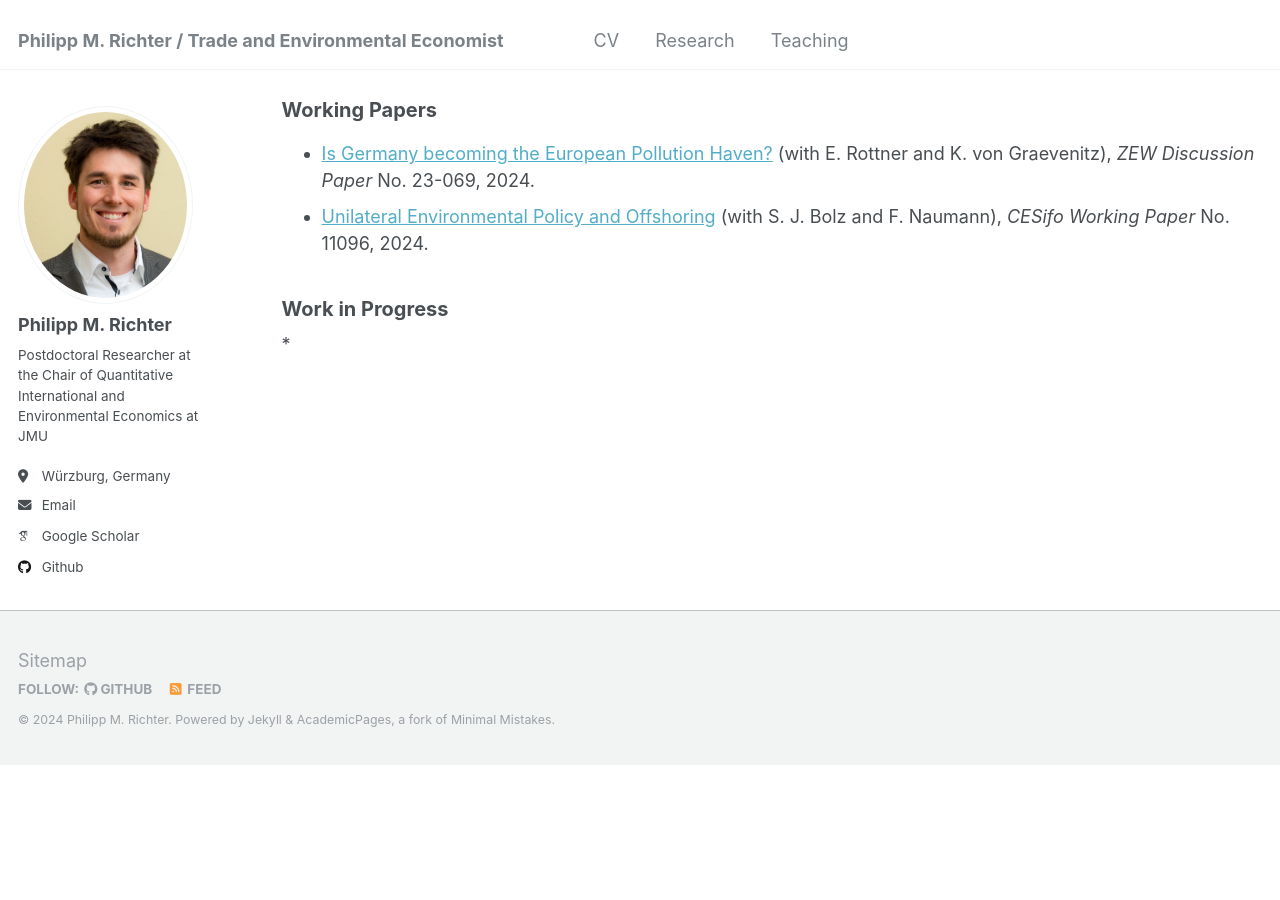
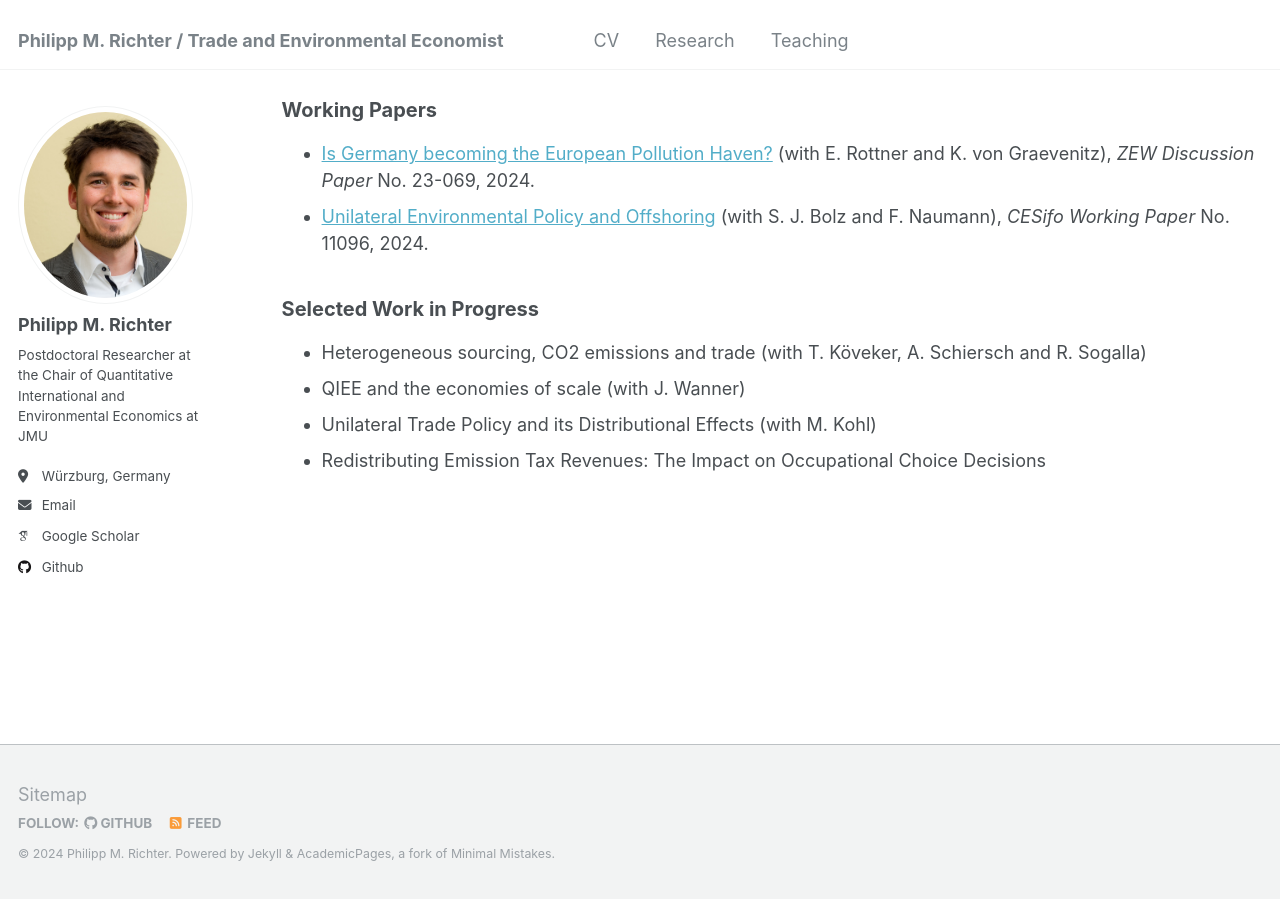
Before and after one commit to PhMRichter/PhMRichter.github.io, a Jekyll site: the page built from _pages/research.html, in a window 1280 px wide and 900 px high, scrolled down 883 px. Built offline with Jekyll 4.4.1, drawn with Linux system fonts in a browser that asks for light colours; some web fonts are replaced; before the commit the page ends 1649 px from its top, so only the background shows below that.

Commit message:
Update research.html

```diff
--- a/_pages/research.html
+++ b/_pages/research.html
@@ -71,6 +71,7 @@ author_profile: true
 
 
 <h2 style="font-size: 20px;">Working Papers</h2>
+
 <ul>
   <li>
     <a href="https://ftp.zew.de/pub/zew-docs/dp/dp23069.pdf" target="_blank">
@@ -83,5 +84,19 @@ author_profile: true
 </ul>
 
 
-<h2 style="font-size: 20px;">Work in Progress</h2>
-*
+<h2 style="font-size: 20px;">Selected Work in Progress</h2>
+
+<ul>
+  <li>
+   Heterogeneous sourcing, CO2 emissions and trade (with T. Köveker, A. Schiersch and R. Sogalla)
+  </li>
+  <li>
+   QIEE and the economies of scale (with J. Wanner)
+  </li>
+  <li>
+   Unilateral Trade Policy and its Distributional Effects (with M. Kohl)
+  </li>
+  <li>
+   Redistributing Emission Tax Revenues: The Impact on Occupational Choice Decisions
+  </li>
+</ul>
```
